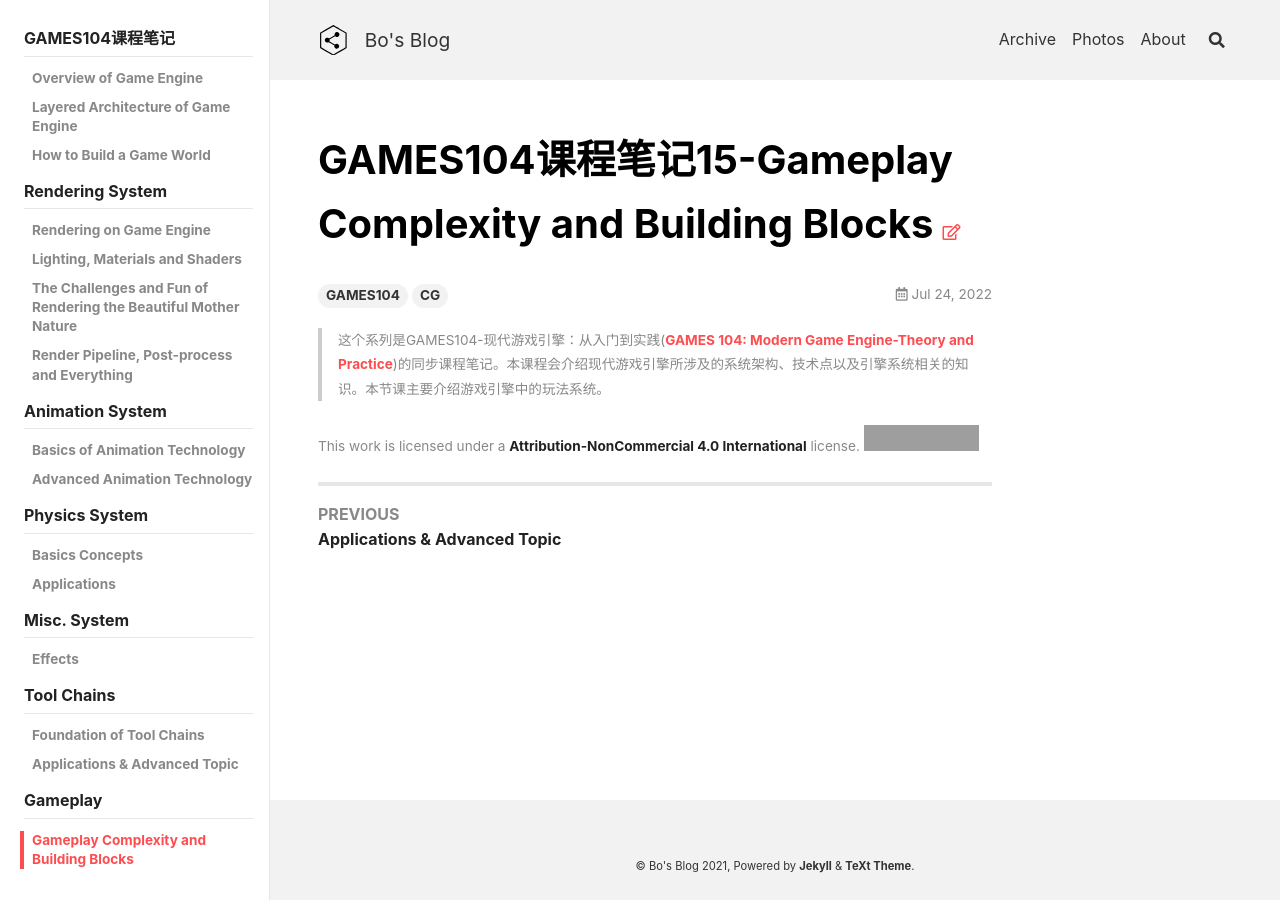
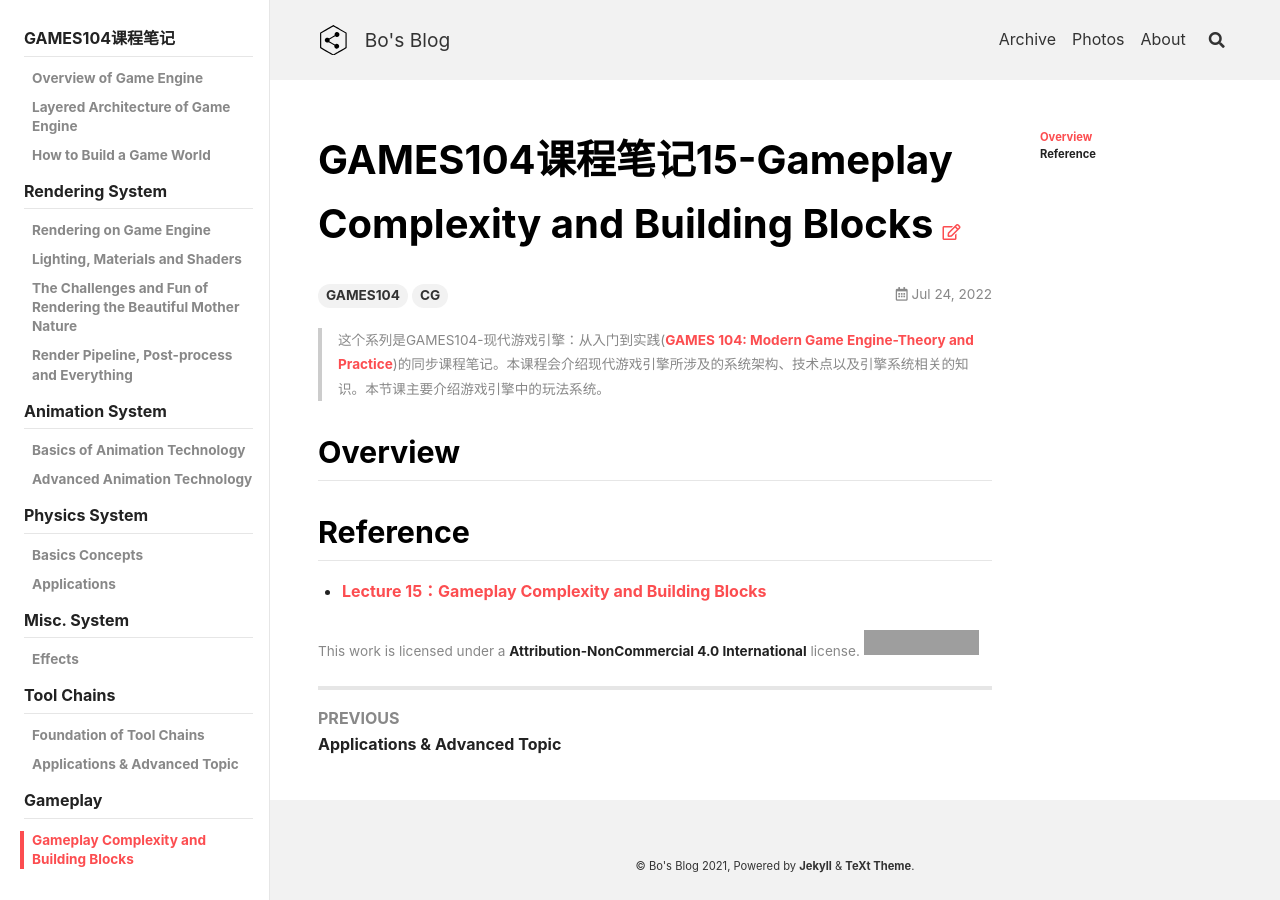
Before and after one commit to peng00bo00/peng00bo00_previous_blog, a Jekyll site: the page built from _posts/2022-07-24-GAMES104-NOTES-15.md, in a window 1280 px wide. Built offline with Jekyll 4.4.1, drawn with Linux system fonts in a browser that asks for light colours; nearby versions of some CDN libraries; grey boxes are pictures that could not be loaded.

Commit message:
Update 2022-07-24-GAMES104-NOTES-15.md

```diff
--- a/_posts/2022-07-24-GAMES104-NOTES-15.md
+++ b/_posts/2022-07-24-GAMES104-NOTES-15.md
@@ -11,3 +11,9 @@ sidebar:
 
 > 这个系列是GAMES104-现代游戏引擎：从入门到实践([GAMES 104: Modern Game Engine-Theory and Practice](https://games104.boomingtech.com/en/))的同步课程笔记。本课程会介绍现代游戏引擎所涉及的系统架构、技术点以及引擎系统相关的知识。本节课主要介绍游戏引擎中的玩法系统。
 <!--more-->
+
+## Overview
+
+## Reference
+
+- [Lecture 15：Gameplay Complexity and Building Blocks](https://www.bilibili.com/video/BV1u34y1H7jd?vd_source=7a2542c6c909b3ee1fab551277360826)
```
